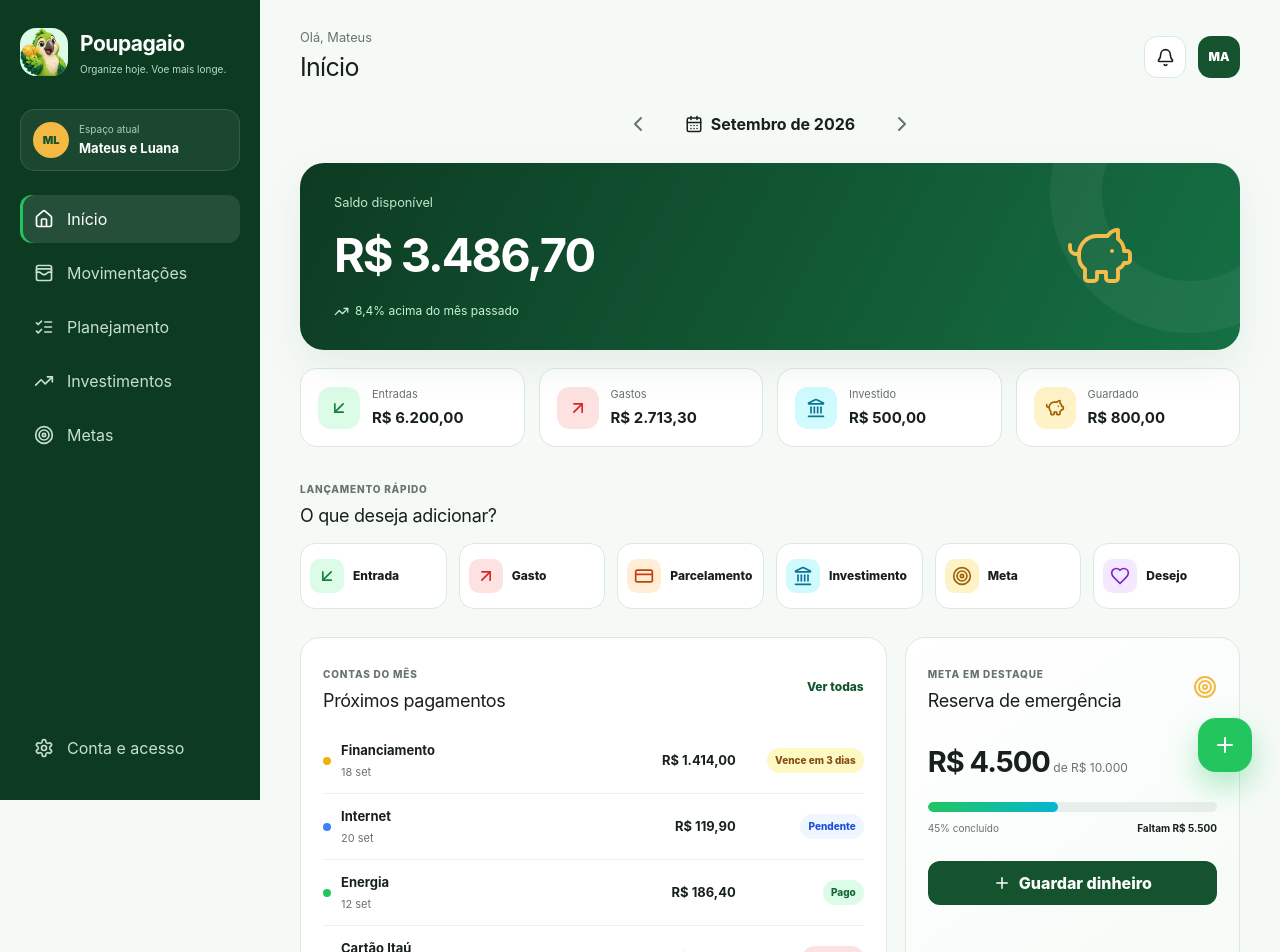
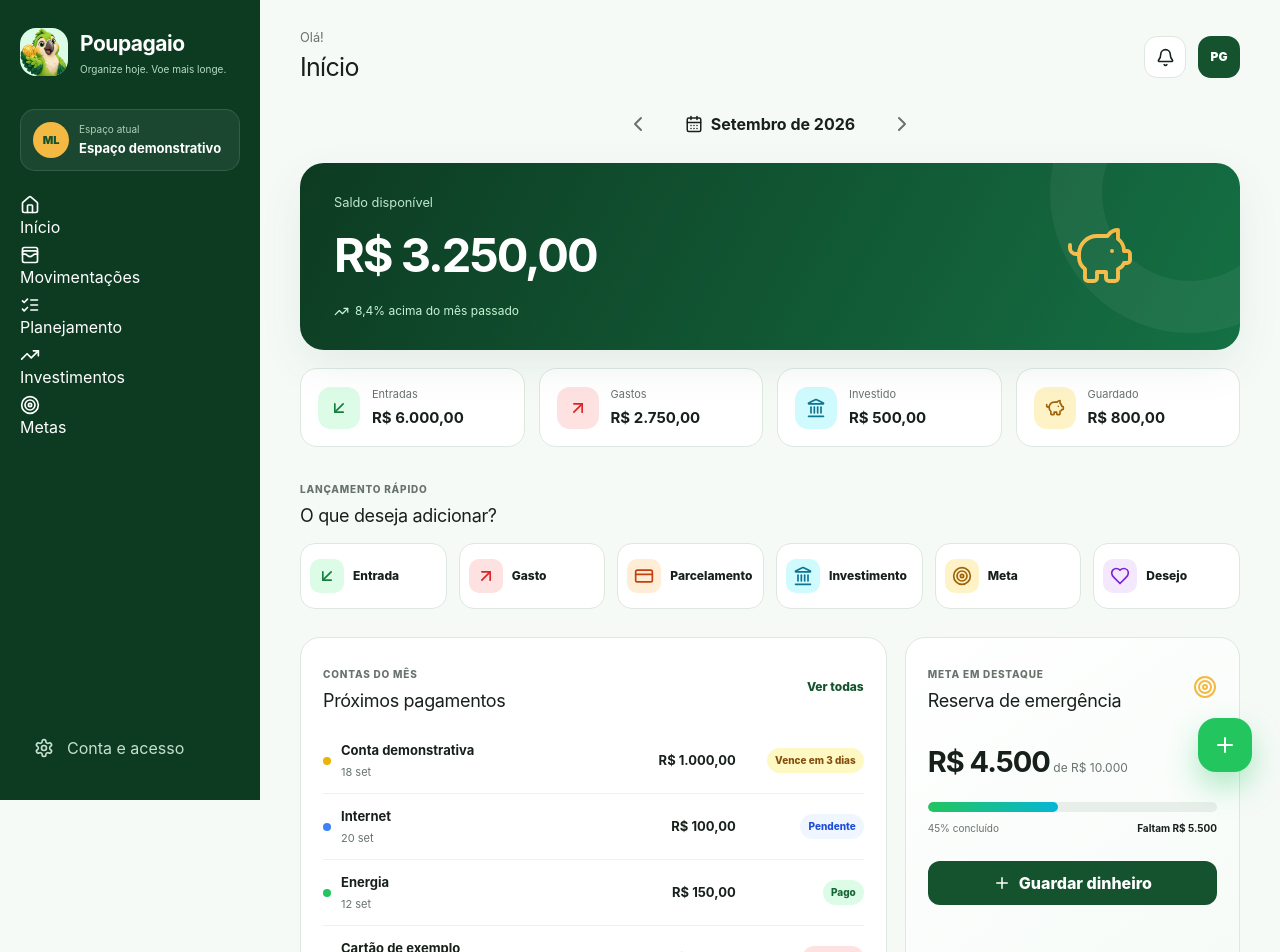
Before and after one commit to matteusimpor-arch/poupagaio, a Next.js app: page / in a window 1280 px wide. Shown: the top 952 px of the page. Built offline with nearby package versions, Linux system fonts and the light colour scheme.

Commit message:
feat: ligar movimentações e anonimizar dados demonstrativos

```diff
--- a/components/dashboard-shell.tsx
+++ b/components/dashboard-shell.tsx
@@ -10,15 +10,15 @@ import { useState } from "react";
 import { BrandMark } from "./brand-mark";
 
 const navigation = [
-  ["Início", Home], ["Movimentações", WalletCards], ["Planejamento", ListChecks],
-  ["Investimentos", TrendingUp], ["Metas", Target]
+  ["Início", Home, "/"], ["Movimentações", WalletCards, "/movimentacoes"],
+  ["Planejamento", ListChecks, "#"], ["Investimentos", TrendingUp, "#"], ["Metas", Target, "#"]
 ] as const;
 
 const accounts = [
-  { name: "Financiamento", date: "18 set", value: "R$ 1.414,00", status: "soon", label: "Vence em 3 dias" },
-  { name: "Internet", date: "20 set", value: "R$ 119,90", status: "pending", label: "Pendente" },
-  { name: "Energia", date: "12 set", value: "R$ 186,40", status: "paid", label: "Pago" },
-  { name: "Cartão Itaú", date: "10 set", value: "R$ 742,30", status: "late", label: "Atrasado" },
+  { name: "Conta demonstrativa", date: "18 set", value: "R$ 1.000,00", status: "soon", label: "Vence em 3 dias" },
+  { name: "Internet", date: "20 set", value: "R$ 100,00", status: "pending", label: "Pendente" },
+  { name: "Energia", date: "12 set", value: "R$ 150,00", status: "paid", label: "Pago" },
+  { name: "Cartão de exemplo", date: "10 set", value: "R$ 500,00", status: "late", label: "Atrasado" },
 ];
 
 const quick = [
@@ -37,13 +37,13 @@ export function DashboardShell() {
         <button className="close-menu" onClick={() => setOpen(false)} aria-label="Fechar menu"><X /></button>
         <BrandMark />
         <button className="space-switch">
-          <span>ML</span><span><small>Espaço atual</small><strong>Mateus e Luana</strong></span>
+          <span>ML</span><span><small>Espaço atual</small><strong>Espaço demonstrativo</strong></span>
         </button>
         <nav aria-label="Menu principal">
-          {navigation.map(([label, Icon]) => (
-            <button key={label} className={active === label ? "active" : ""} onClick={() => { setActive(label); setOpen(false); }}>
+          {navigation.map(([label, Icon, href]) => (
+            <Link key={label} href={href} className={active === label ? "active" : ""} onClick={() => { setActive(label); setOpen(false); }}>
               <Icon size={20}/>{label}
-            </button>
+            </Link>
           ))}
         </nav>
         <Link className="account-link" href="/login"><Settings size={20}/> Conta e acesso</Link>
@@ -53,8 +53,8 @@ export function DashboardShell() {
       <main className="dashboard">
         <header className="topbar">
           <button className="menu-trigger" onClick={() => setOpen(true)} aria-label="Abrir menu"><Menu /></button>
-          <div><small>Olá, Mateus</small><h1>{active}</h1></div>
-          <div className="top-actions"><button aria-label="Notificações"><Bell size={19}/></button><span>MA</span></div>
+          <div><small>Olá!</small><h1>{active}</h1></div>
+          <div className="top-actions"><button aria-label="Notificações"><Bell size={19}/></button><span>PG</span></div>
         </header>
 
         <div className="month-select">
@@ -64,13 +64,13 @@ export function DashboardShell() {
         </div>
 
         <section className="balance">
-          <div><small>Saldo disponível</small><strong>R$ 3.486,70</strong><span><TrendingUp size={15}/> 8,4% acima do mês passado</span></div>
+          <div><small>Saldo disponível</small><strong>R$ 3.250,00</strong><span><TrendingUp size={15}/> 8,4% acima do mês passado</span></div>
           <PiggyBank className="balance-icon"/>
         </section>
 
         <section className="summary">
-          <article><i className="income"><ArrowDownLeft/></i><span><small>Entradas</small><strong>R$ 6.200,00</strong></span></article>
-          <article><i className="expense"><ArrowUpRight/></i><span><small>Gastos</small><strong>R$ 2.713,30</strong></span></article>
+          <article><i className="income"><ArrowDownLeft/></i><span><small>Entradas</small><strong>R$ 6.000,00</strong></span></article>
+          <article><i className="expense"><ArrowUpRight/></i><span><small>Gastos</small><strong>R$ 2.750,00</strong></span></article>
           <article><i className="investment"><Landmark/></i><span><small>Investido</small><strong>R$ 500,00</strong></span></article>
           <article><i className="saved"><PiggyBank/></i><span><small>Guardado</small><strong>R$ 800,00</strong></span></article>
         </section>
```
